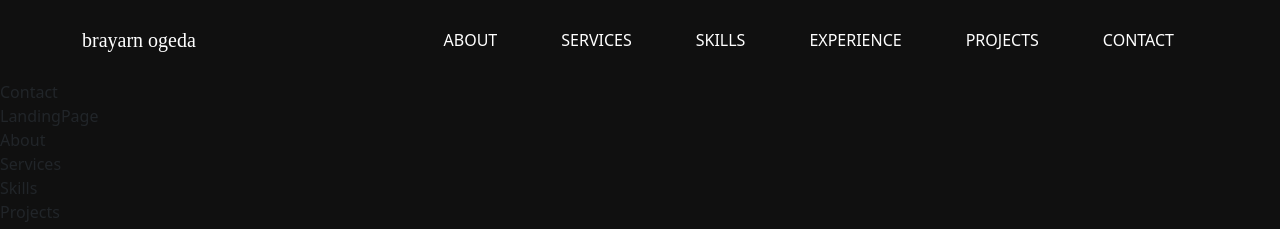
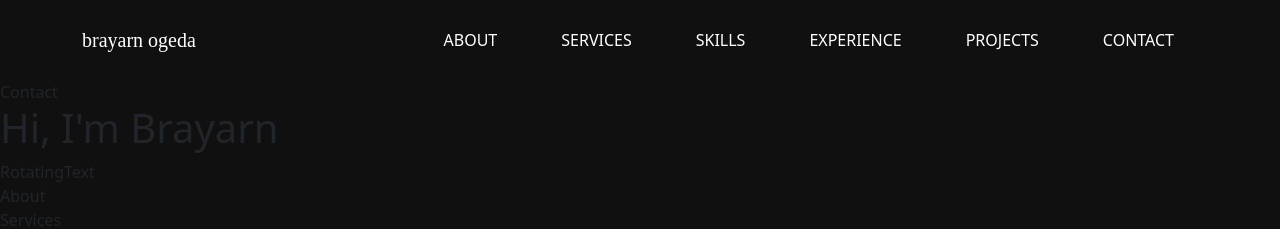
Before and after one commit to o-brayarn/portfolio, a React (Create React App) app: page / in a window 1280 px wide. Shown: the top 229 px of the page. Built offline with nearby package versions, Linux system fonts and the light colour scheme; a web font is replaced by a local one.

Commit message:
import rotating text to landingpage

```diff
--- a/src/pages/landingpage/LandingPage.jsx
+++ b/src/pages/landingpage/LandingPage.jsx
@@ -1,10 +1,14 @@
 import React from 'react';
+import { RotatingText } from '../../components';
 import './landingpage.css'
 
 export default function LandingPage() {
   return (
-    <div>
-      LandingPage
+    <div className="portfolio__home" id='home'>
+      <div className='portfolio__home-header'>
+        <h1>Hi, I'm Brayarn</h1>
+        <RotatingText />
+      </div>
     </div>
   )
 }
```
